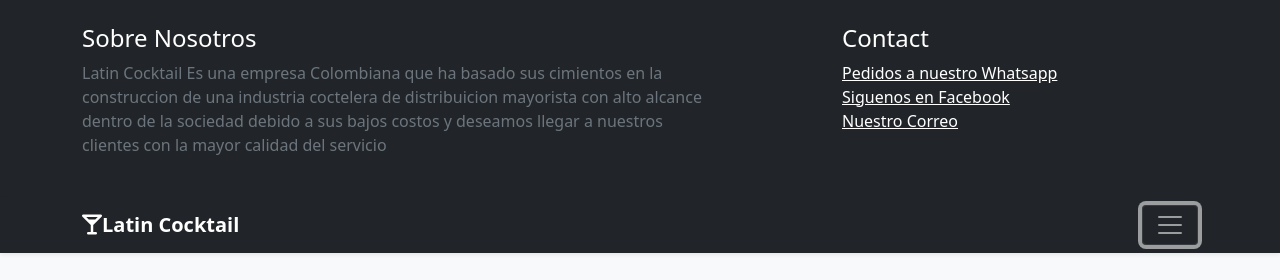
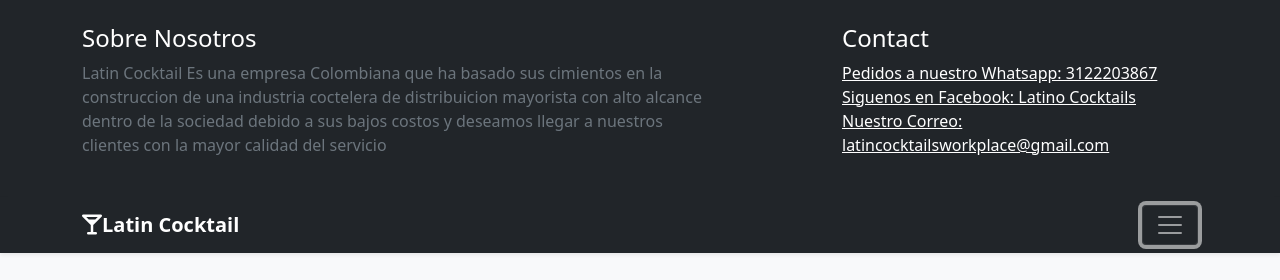
Before and after one commit to santia-bot1/Latin-Cocktail, a plain HTML site: page index.html in a window 1280 px wide. Both pictures are taken after a click on the button "Toggle navigation". Shown: the top 280 px of the page. Drawn offline with nearby package versions, Linux system fonts and the light colour scheme.

Commit message:
Pagina de Latin Cocktail

```diff
--- a/index.html
+++ b/index.html
@@ -23,9 +23,9 @@
           <div class="col-sm-4 offset-md-1 py-4">
             <h4 class="text-white">Contact</h4>
             <ul class="list-unstyled">
-              <li><a href="#" class="text-white">Pedidos a nuestro Whatsapp </a></li>
-              <li><a href="#" class="text-white">Siguenos en Facebook</a></li>
-              <li><a href="#" class="text-white">Nuestro Correo</a></li>
+              <li><a href="https://web.whatsapp.com" class="text-white">Pedidos a nuestro Whatsapp: 3122203867 </a></li>
+              <li><a href="https://es-la.facebook.com/" class="text-white">Siguenos en Facebook: Latino Cocktails </a></li>
+              <li><a href="https://www.google.com/intl/es-419/gmail/about/" class="text-white">Nuestro Correo: latincocktailsworkplace@gmail.com</a></li>
             </ul>
           </div>
         </div>
```
